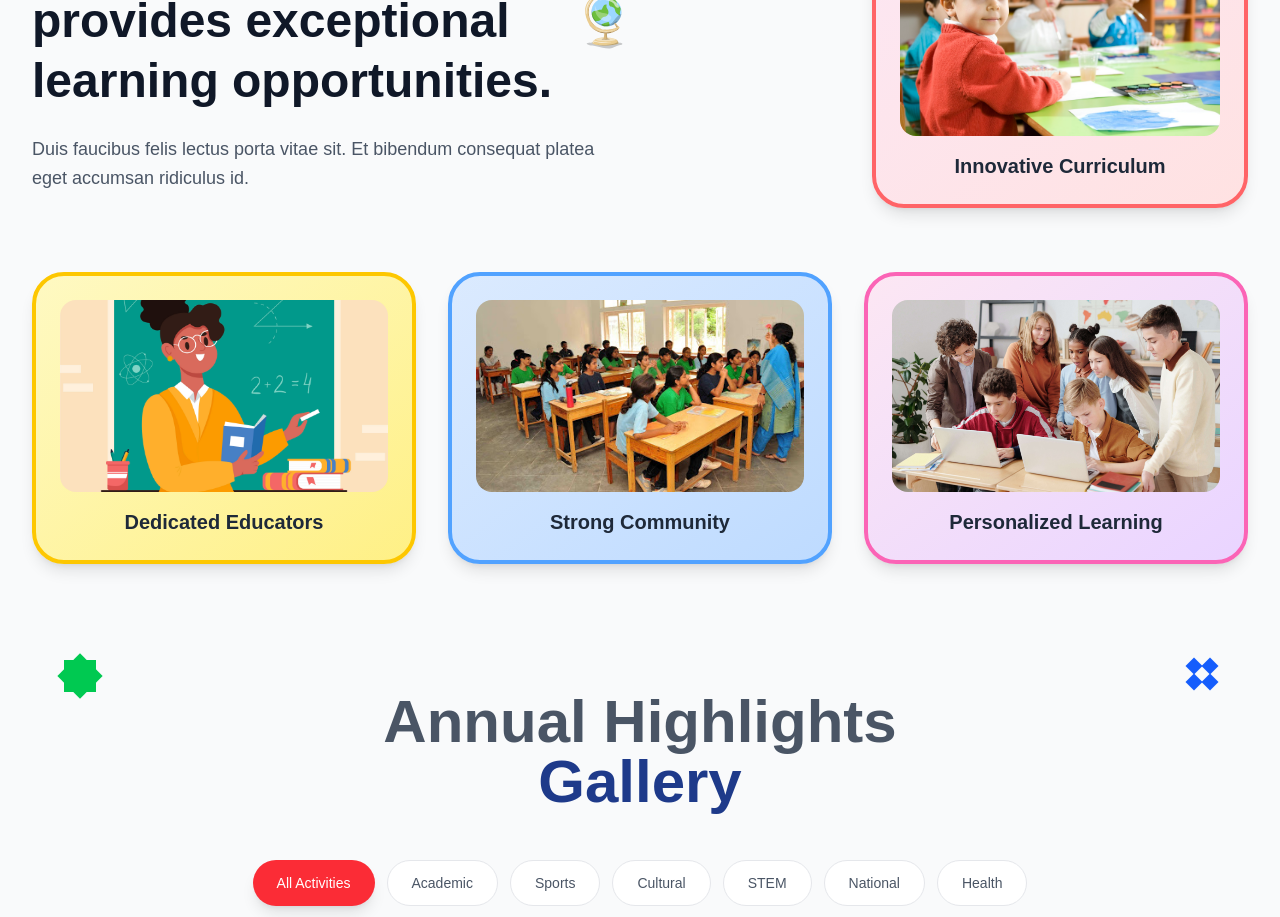
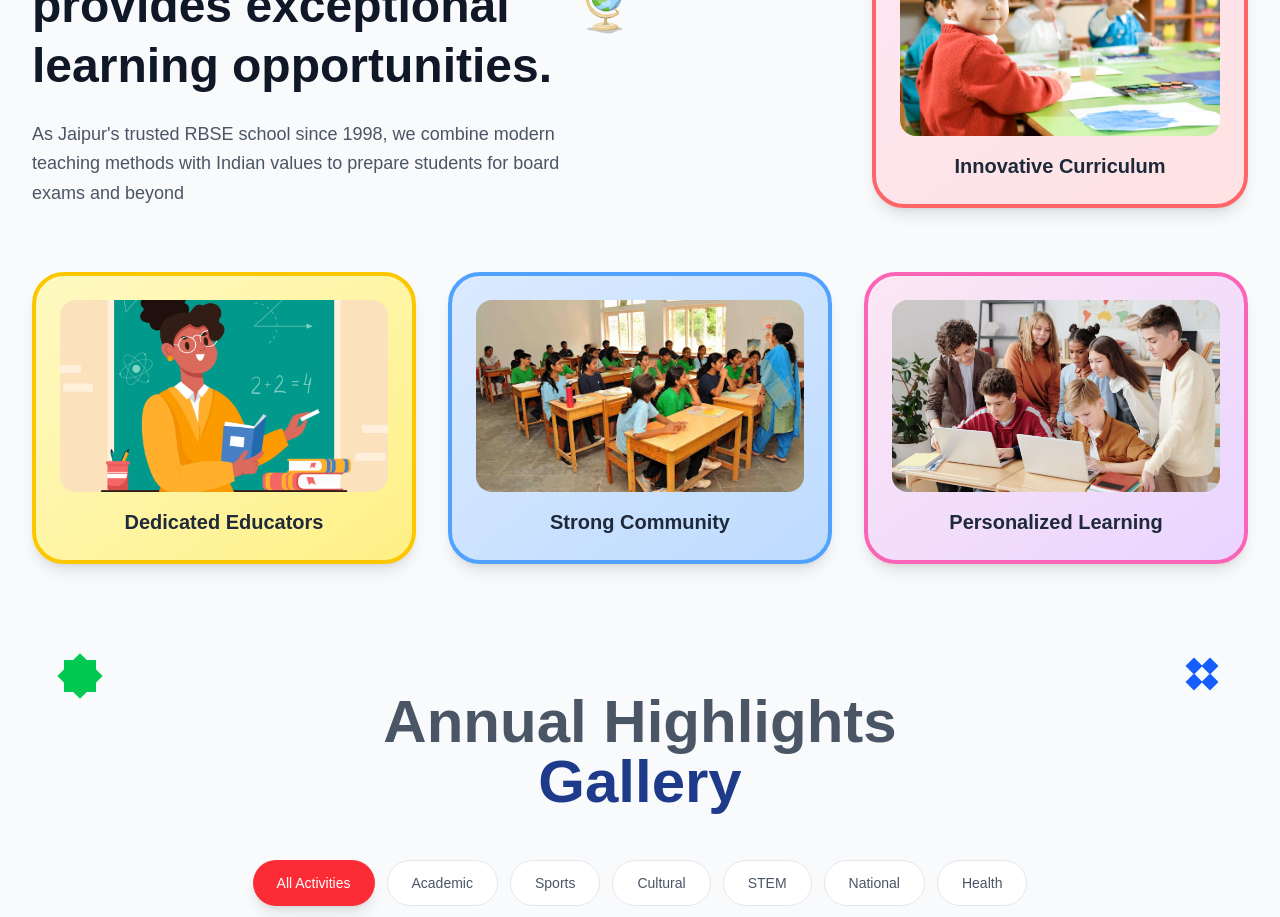
Before and after one commit to jeet-code27/Bright-Moon-Academy, a Next.js app: page / in a window 1280 px wide. Shown: the part 2040-2957 px from the top of the page. Built offline with nearby package versions, Linux system fonts and the light colour scheme.

Commit message:
last commit aj ka

```diff
--- a/src/component/LearningOpportunitiesSection.jsx
+++ b/src/component/LearningOpportunitiesSection.jsx
@@ -27,8 +27,7 @@ const LearningOpportunitiesSection = () => {
               </div>
             </div>
             <p className="text-gray-600 text-base sm:text-lg leading-relaxed max-w-full lg:max-w-xl">
-              Duis faucibus felis lectus porta vitae sit. Et bibendum consequat
-              platea eget accumsan ridiculus id.
+              As Jaipur's trusted RBSE school since 1998, we combine modern teaching methods with Indian values to prepare students for board exams and beyond
             </p>
           </div>
 
```
